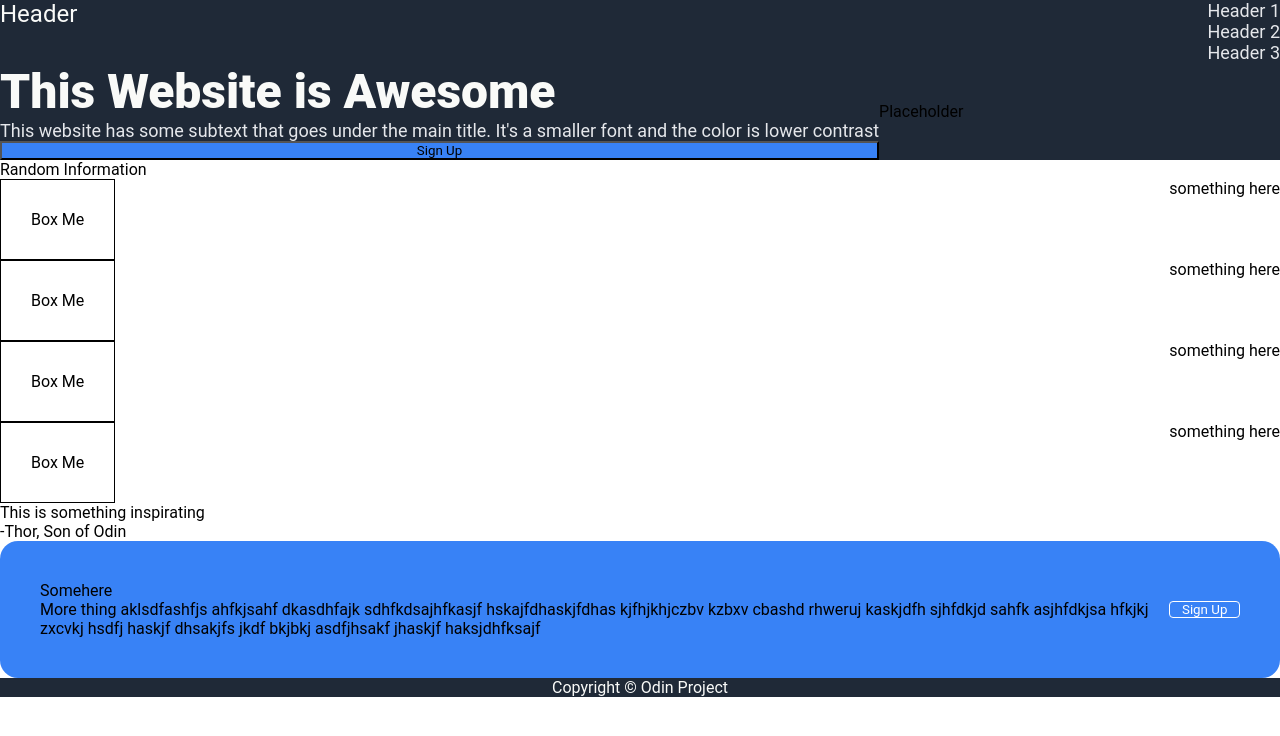
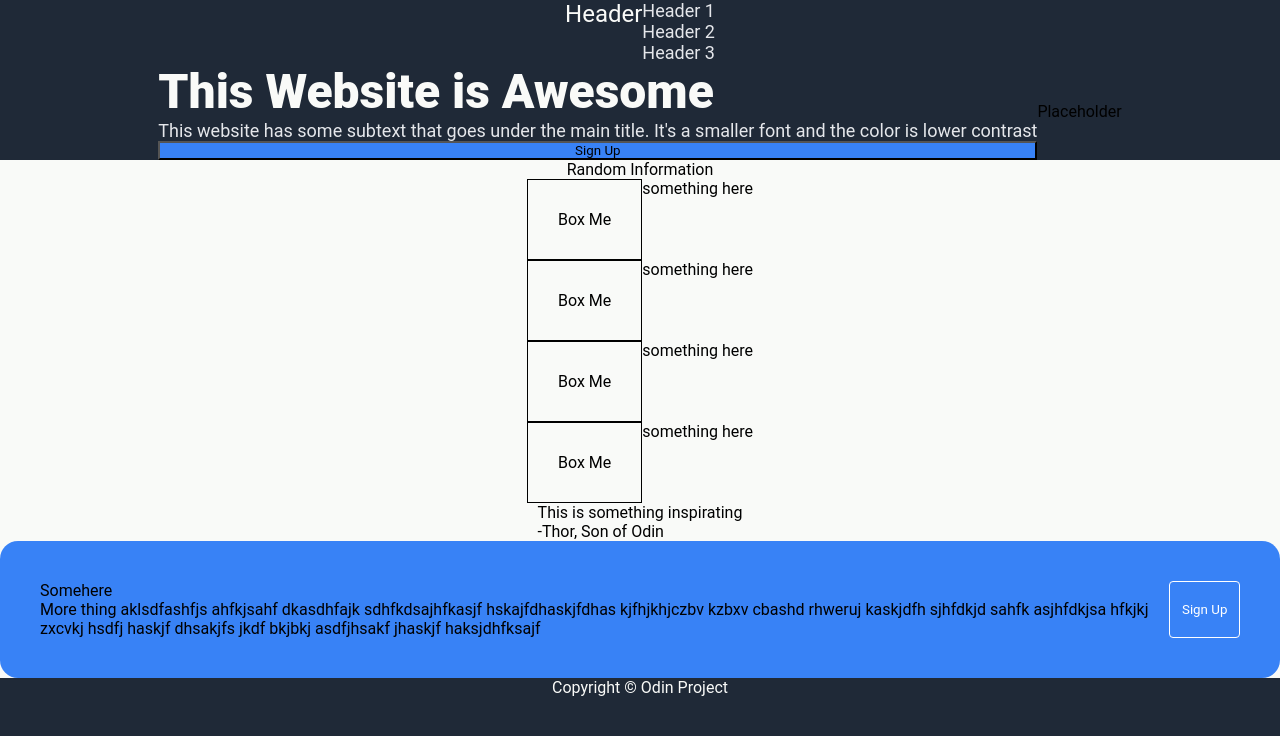
Before and after one commit to SoulPoweredRider/landing-page, a plain HTML site: page index.html in a window 1280 px wide. Drawn offline with Linux system fonts and the light colour scheme.

Commit message:
ready to rewrite

```diff
--- a/style.css
+++ b/style.css
@@ -7,7 +7,8 @@
 
 body {
     display: flex;
-    flex-direction: column;
+    background-color: #1F2937;
+    align-items: center;
 }
 
 .text,
@@ -18,14 +19,22 @@ body {
 
 .top-content {
     display: flex;
-    flex-direction: column;
     background-color: #1F2937;
+
 }
 
 .bottom-content {
     display: flex;
+    background-color: #F9FAF8;
+}
+
+body,
+.top-content,
+.bottom-content {
     flex-direction: column;
+    align-items: center;
 }
+
 
 .logo {
     font-size: 24px;
@@ -40,13 +49,11 @@ body {
 
 .header {
     display: flex;
-    justify-content: space-between;
+    flex-wrap: wrap;
 }
 
 .footer {
     display: flex;
-    align-items: center;
-    justify-content: center;
     background-color: #1F2937;
     color: #F9FAF8;
 }
@@ -71,11 +78,11 @@ button {
     background-color: #3882F6;
 }
 
+
+
 .call-to-action {
     display: flex;
     border-radius: 18px;
-    align-items: center;
-    justify-content: center;
     padding: 40px;
 }
 
@@ -84,10 +91,6 @@ button {
     color: white;
     border: white solid 1px;
     border-radius: 4px;
-}
-
-.bottom-content {
-    display: flex;
 }
 
 .images {
```
